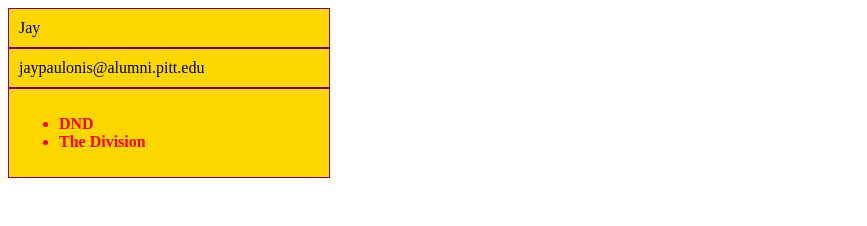
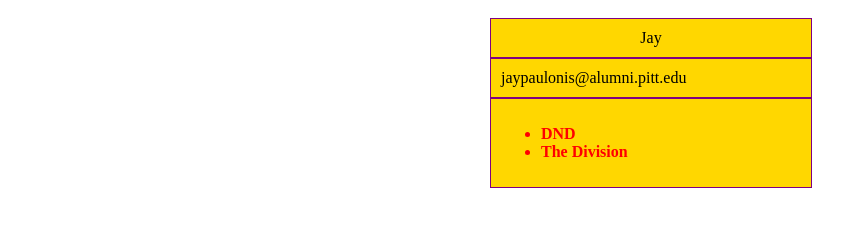
Before and after one commit to EnSabahNur27/MyWebCourse, a plain HTML site: page index.html in a window 1280 px wide. Shown: the whole page, without its empty margins (0-867 px from the left). Drawn offline with Linux system fonts and the light colour scheme.

Commit message:
Lab CH02 Browsers_devTools

```diff
--- a/index.html
+++ b/index.html
@@ -32,19 +32,30 @@
                 padding: 10px;
                 border: 1px solid purple;
                 background-color: gold;
-                color: black
+                color: black;
+            }
+            div#name {
+                text-align: center
             }
 
             div#hobbies {
                 font-weight: bold;
                 color: red
             }
+            div#content {
+                margin: auto;
+                border:unset;
+                background-color:unset;
+                color: unset;
+            }
 
     </style>
 </head>
 <body onload="init()">
-    <div id="name"></div>
-    <div id="email"></div>
-    <div id="hobbies"></div>
+    <div id="content">
+        <div id="name"></div>
+        <div id="email"></div>
+        <div id="hobbies"></div>
+    </div>
 </body>
 </html>
```
